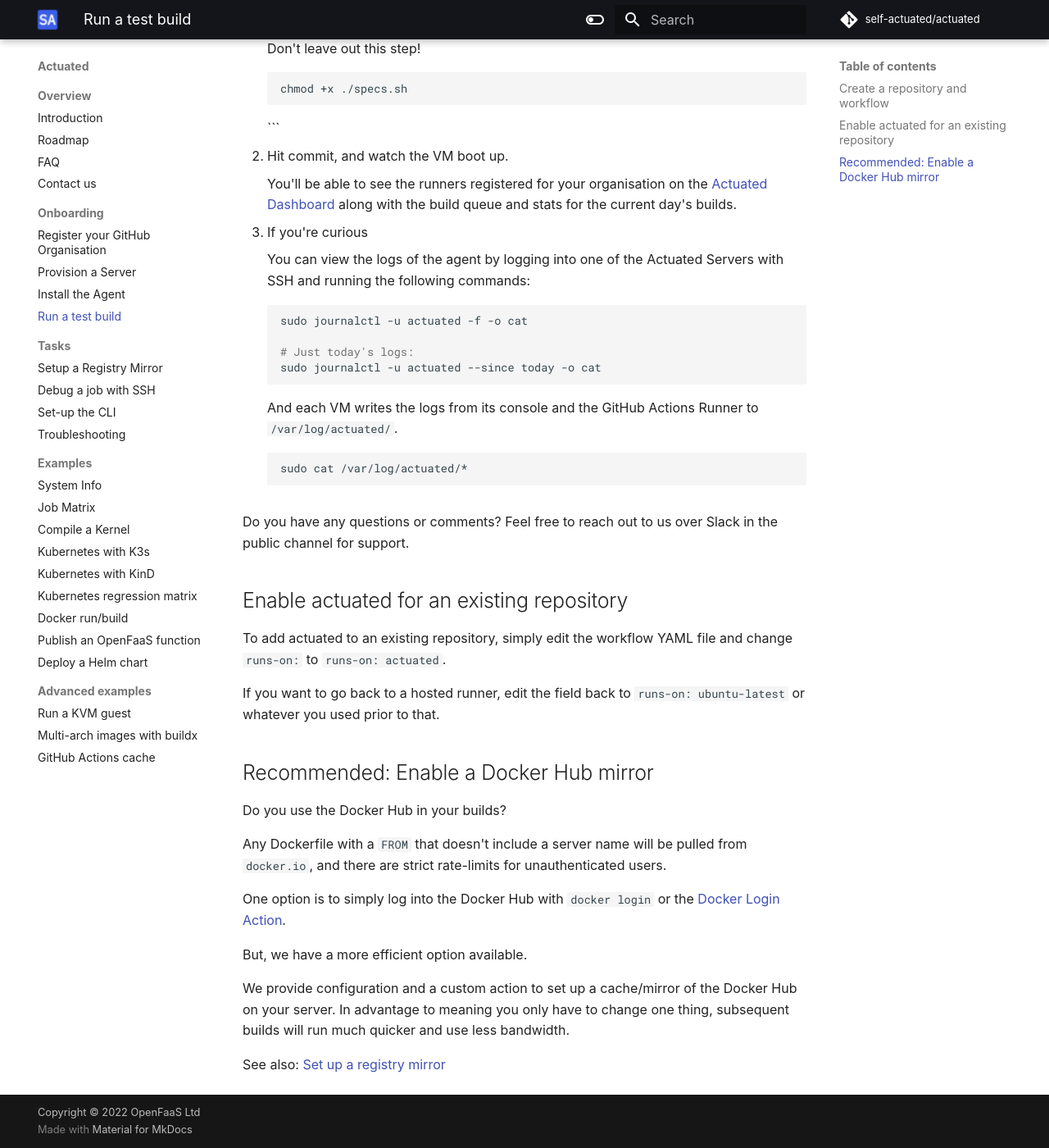
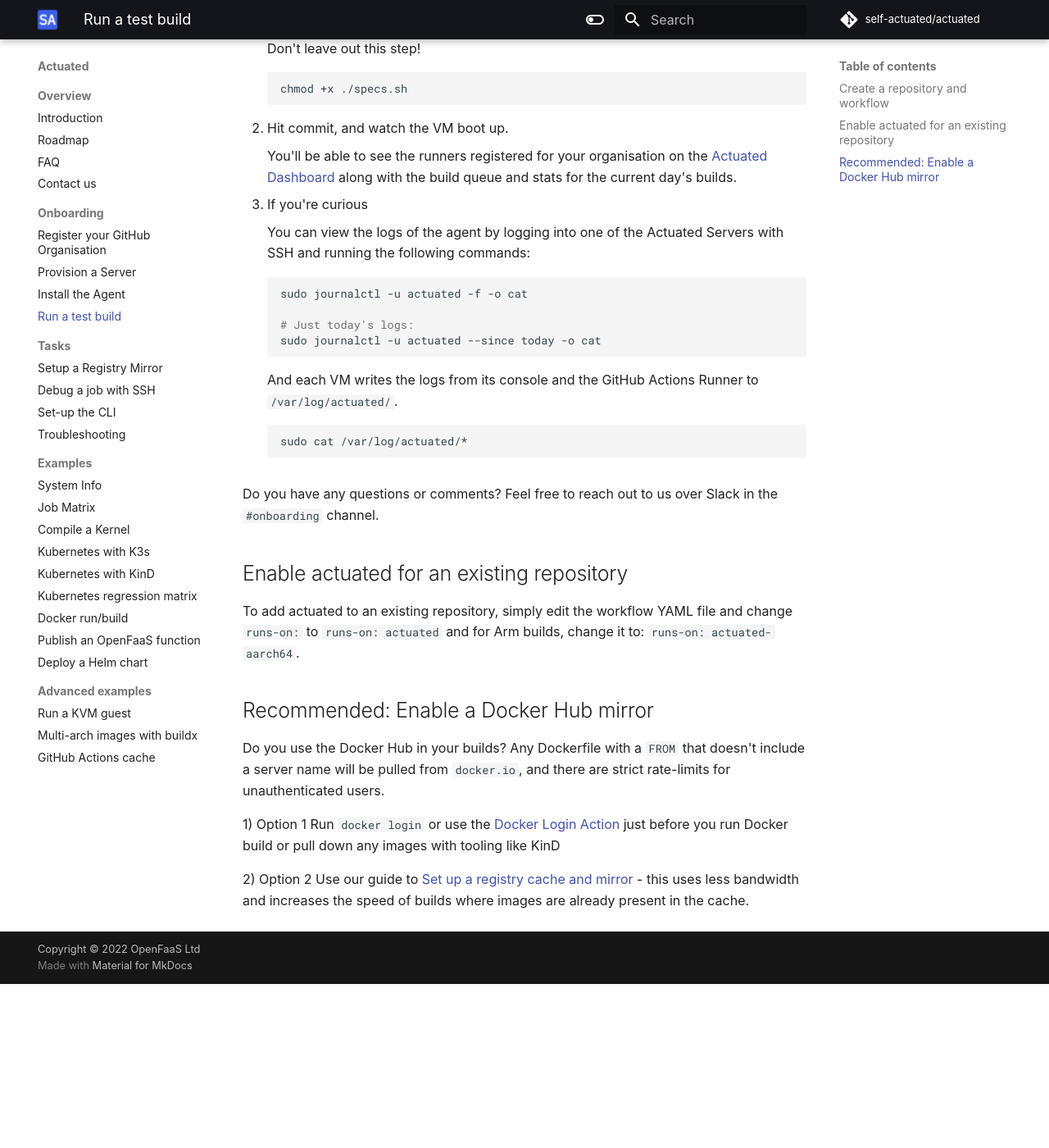
Before and after one commit to welteki/docs.actuated.dev, an MkDocs documentation site: the page built from docs/test-build.md, in a window 1280 px wide and 1400 px high, scrolled down 1667 px. Shown: the whole window at 82% size. Built offline with MkDocs 1.6.1 and Material for MkDocs 9.7.7, drawn with Linux system fonts in a browser that asks for light colours; some web fonts are replaced; after the commit the page ends 2867 px from its top, so only the background shows below that.

Commit message:
Improvement for test-build
Signed-off-by: Alex Ellis (OpenFaaS Ltd) <alexellis2@gmail.com>

````diff
--- a/docs/test-build.md
+++ b/docs/test-build.md
@@ -78,7 +78,6 @@
     ```bash
     chmod +x ./specs.sh
     ```
-    ```
 
 2. Hit commit, and watch the VM boot up.
 
@@ -101,24 +100,18 @@
     sudo cat /var/log/actuated/*
     ```
 
-Do you have any questions or comments? Feel free to reach out to us over Slack in the public channel for support.
+Do you have any questions or comments? Feel free to reach out to us over Slack in the `#onboarding` channel.
 
 ## Enable actuated for an existing repository
 
-To add actuated to an existing repository, simply edit the workflow YAML file and change `runs-on:` to `runs-on: actuated`.
-
-If you want to go back to a hosted runner, edit the field back to `runs-on: ubuntu-latest` or whatever you used prior to that.
+To add actuated to an existing repository, simply edit the workflow YAML file and change `runs-on:` to `runs-on: actuated` and for Arm builds, change it to: `runs-on: actuated-aarch64`.
 
 ## Recommended: Enable a Docker Hub mirror
 
-Do you use the Docker Hub in your builds?
+Do you use the Docker Hub in your builds? Any Dockerfile with a `FROM` that doesn't include a server name will be pulled from `docker.io`, and there are strict rate-limits for unauthenticated users.
 
-Any Dockerfile with a `FROM` that doesn't include a server name will be pulled from `docker.io`, and there are strict rate-limits for unauthenticated users.
+1) Option 1
+    Run `docker login` or use the [Docker Login Action](https://github.com/docker/login-action) just before you run Docker build or pull down any images with tooling like KinD
 
-One option is to simply log into the Docker Hub with `docker login` or the [Docker Login Action](https://github.com/docker/login-action).
-
-But, we have a more efficient option available.
-
-We provide configuration and a custom action to set up a cache/mirror of the Docker Hub on your server. In advantage to meaning you only have to change one thing, subsequent builds will run much quicker and use less bandwidth.
-
-See also: [Set up a registry mirror](/tasks/registry-mirror)
+2) Option 2
+    Use our guide to [Set up a registry cache and mirror](/tasks/registry-mirror) - this uses less bandwidth and increases the speed of builds where images are already present in the cache.
````
